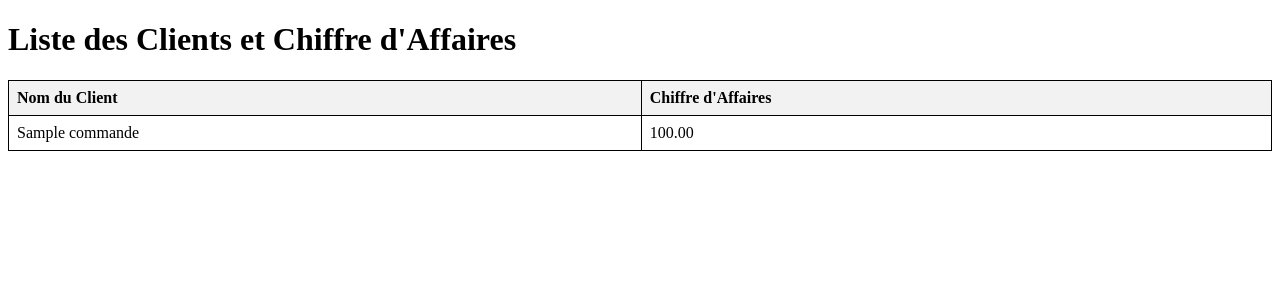
After one commit to Mythadya/Ms-full, a PHP site: page /Rouge/ch.af-client.php in a window 1280 px wide. The commit adds this page. Shown: the top 300 px of the page. Run offline with PHP 8.4, Linux system fonts and the light colour scheme; tables that the repository leaves empty or names only in its code hold one stand-in row (values such as "Sample post").

Commit message:
Add files via upload

```diff
--- a/Rouge/catActif.php
+++ b/Rouge/catActif.php
@@ -11,7 +11,7 @@ try {
     $pdo->setAttribute(PDO::ATTR_ERRMODE, PDO::ERRMODE_EXCEPTION);
 
     // Requête SQL
-    $sql = "SELECT c.id, c.libelle, COUNT(*) AS nombre_plats_actifs
+    $sql = "SELECT c.id, c.libelle, COUNT(*) AS nombre_plats_actifs, GROUP_CONCAT(p.libelle) AS plats_actifs
             FROM plat p
             JOIN categorie c ON p.id_categorie = c.id
             WHERE p.active = 'Yes'
@@ -59,6 +59,7 @@ try {
             <tr>
                 <th>Catégorie</th>
                 <th>Nombre de Plats Actifs</th>
+                <th>Plats Actifs</th>
             </tr>
         </thead>
         <tbody>
@@ -67,11 +68,12 @@ try {
                     <tr>
                         <td><?php echo htmlspecialchars($row['libelle']); ?></td>
                         <td><?php echo htmlspecialchars($row['nombre_plats_actifs']); ?></td>
+                        <td><?php echo htmlspecialchars($row['plats_actifs']); ?></td>
                     </tr>
                 <?php endforeach; ?>
             <?php else : ?>
                 <tr>
-                    <td colspan="2">Aucun résultat trouvé</td>
+                    <td colspan="3">Aucun résultat trouvé</td>
                 </tr>
             <?php endif; ?>
         </tbody>
--- /dev/null
+++ b/Rouge/ch.af-client.php
@@ -0,0 +1,88 @@
+<?php
+// Configuration de la base de données
+$host = 'localhost'; // Adresse du serveur de base de données
+$db = 'District'; // Nom de votre base de données
+$user = 'admin'; // Votre nom d'utilisateur pour la base de données
+$pass = 'Afpa1234'; // Votre mot de passe pour la base de données
+
+// Configuration pour utiliser les bonnes options avec PDO
+$dsn = "mysql:host=$host;dbname=$db;charset=utf8mb4";
+$options = [
+    PDO::ATTR_ERRMODE            => PDO::ERRMODE_EXCEPTION, // Activer les exceptions pour les erreurs
+    PDO::ATTR_DEFAULT_FETCH_MODE => PDO::FETCH_ASSOC, // Récupérer les résultats sous forme de tableau associatif
+    PDO::ATTR_EMULATE_PREPARES   => false, // Désactiver l'émulation des requêtes préparées pour plus de sécurité
+];
+
+try {
+    // Connexion à la base de données avec PDO
+    $pdo = new PDO($dsn, $user, $pass, $options);
+} catch (PDOException $e) {
+    // En cas d'erreur, afficher le message d'erreur et arrêter l'exécution du script
+    echo 'Erreur de connexion : ' . $e->getMessage();
+    exit;
+}
+
+// Requête SQL pour obtenir la liste des clients et le chiffre d'affaires généré par client
+$sql = "SELECT
+            nom_client,
+            SUM(quantite * total) AS chiffre_affaires
+        FROM
+            commande
+        GROUP BY
+            nom_client
+        ORDER BY
+            chiffre_affaires DESC";
+
+// Préparation et exécution de la requête SQL
+$stmt = $pdo->prepare($sql);
+$stmt->execute();
+$results = $stmt->fetchAll(); // Récupérer tous les résultats de la requête
+
+// Fermeture de la connexion à la base de données
+$pdo = null;
+?>
+
+<!DOCTYPE html>
+<html lang="fr">
+<head>
+    <meta charset="UTF-8">
+    <meta name="viewport" content="width=device-width, initial-scale=1.0">
+    <title>Liste des Clients et Chiffre d'Affaires</title>
+    <style>
+        table {
+            width: 100%;
+            border-collapse: collapse; /* Fusionner les bordures des cellules */
+        }
+        table, th, td {
+            border: 1px solid black; /* Ajouter une bordure noire autour du tableau, des en-têtes et des cellules */
+        }
+        th, td {
+            padding: 8px; /* Ajouter de l'espace à l'intérieur des cellules */
+            text-align: left; /* Aligner le texte à gauche */
+        }
+        th {
+            background-color: #f2f2f2; /* Ajouter une couleur de fond pour les en-têtes */
+        }
+    </style>
+</head>
+<body>
+    <h1>Liste des Clients et Chiffre d'Affaires</h1>
+    <table>
+        <thead>
+            <tr>
+                <th>Nom du Client</th>
+                <th>Chiffre d'Affaires</th>
+            </tr>
+        </thead>
+        <tbody>
+            <?php foreach ($results as $row): ?>
+                <tr>
+                    <!-- Échapper les caractères spéciaux pour éviter les attaques XSS -->
+                    <td><?php echo htmlspecialchars($row['nom_client'], ENT_QUOTES, 'UTF-8'); ?></td>
+                    <td><?php echo htmlspecialchars(number_format($row['chiffre_affaires'], 2), ENT_QUOTES, 'UTF-8'); ?></td>
+                </tr>
+            <?php endforeach; ?>
+        </tbody>
+    </table>
+</body>
+</html>
```
Also changed, not shown: Rouge/Platnonactif.php (added, +29 -0 lines), Rouge/Rem.php (added, +60 -0 lines).
